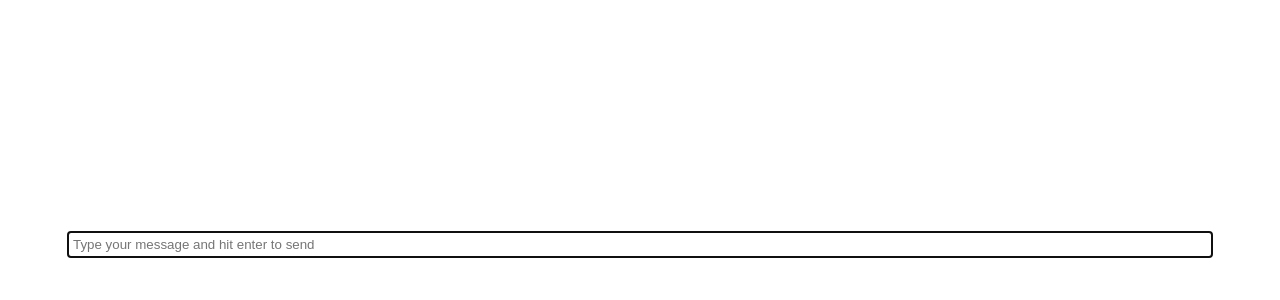
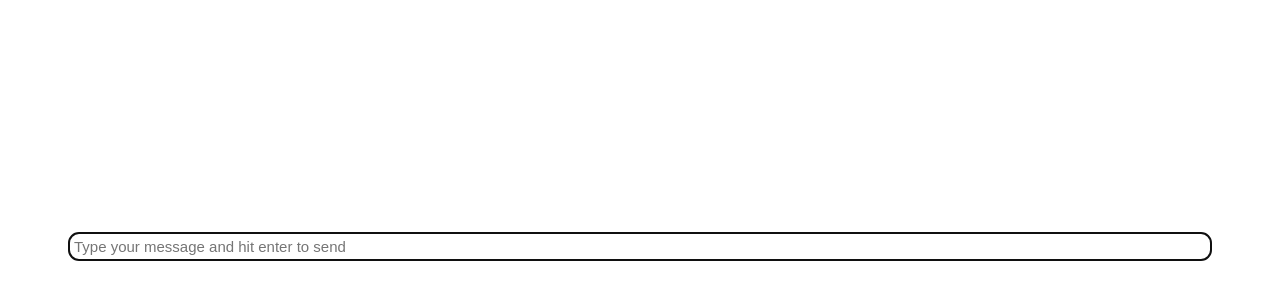
Before and after one commit to yalla-coop/nightingale, a React (Create React App) app in the folder client/: page /chat in a window 1280 px wide. Shown: the part 556-856 px from the top of the page. Built offline with nearby package versions, Linux system fonts and the light colour scheme; no server answers; a web font is replaced by a local one.

Commit message:
styling to txt input box added

```diff
--- a/client/src/Components/Pages/Chat/index.jsx
+++ b/client/src/Components/Pages/Chat/index.jsx
@@ -1,6 +1,11 @@
 import React, { Component } from "react";
 import Pusher from "pusher-js";
 import axios from "axios";
+
+// about pusher
+// WebSockets enable a client and a server to communicate in both directions. It lets a server send messages to the client, and vice-versa.
+// Essentially, Pusher encapsulates WebSockets implementation, functionality, debugging, and hosting for you.
+// Instead of having to run your own WebSockets server, it allows you to offload the entire process to Pusher's servers, saving you both time and money.
 
 // import styles
 import "./index.css";
@@ -65,15 +70,15 @@ class Chat extends Component {
       conversation: [...this.state.conversation, msgHuman]
     });
 
-    // 1) post request to pusher route for rendering
-    axios.post("http://localhost:8080/api/bot/chat", {
+    // // 1) post request to pusher route for rendering
+    axios.post("/api/bot/chat", {
       message: this.state.userMessage
     });
 
     // 2) post request to storage route
-    // axios.post("http://localhost:8080/api/bot/messages", {
-    //   message: this.state.userMessage
-    // });
+    axios.post("/api/bot/messages", {
+      message: this.state.userMessage
+    });
 
     // after POST request, clearing the input field by setting the value of userMessage to an empty string.
     this.setState({ userMessage: "" });
--- a/client/src/Components/Pages/Chat/index.style.js
+++ b/client/src/Components/Pages/Chat/index.style.js
@@ -18,7 +18,9 @@ export const MessageBox = styled.div`
 export const Form = styled.form`
   input {
     width: 100%;
-    border: none;
+    border: 1px solid black;
+    font-size: 15px;
+    border-radius: 10px;
     padding: 5px;
   }
 `;
```
Also changed, not shown: 1 other file (tests, documents, lock files or other folders).
